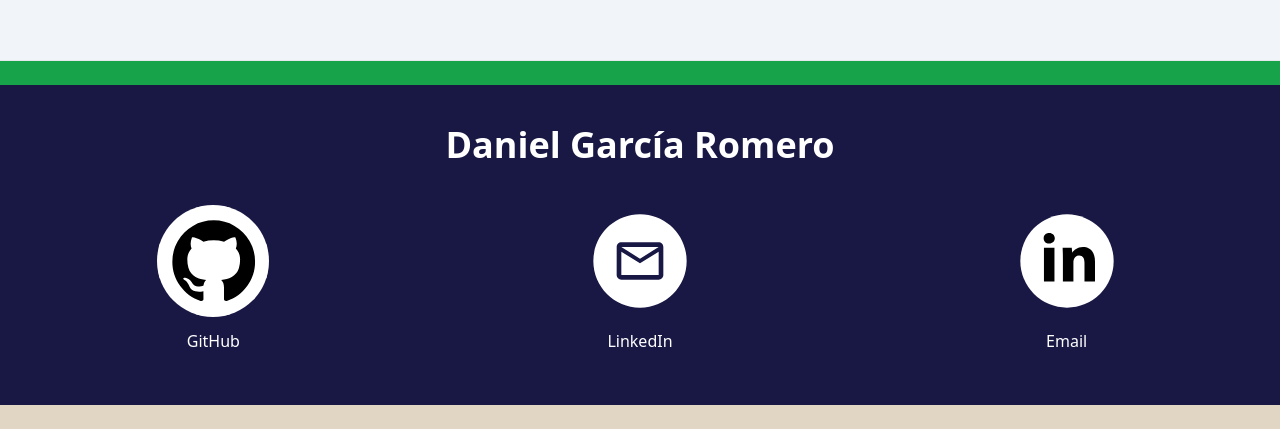
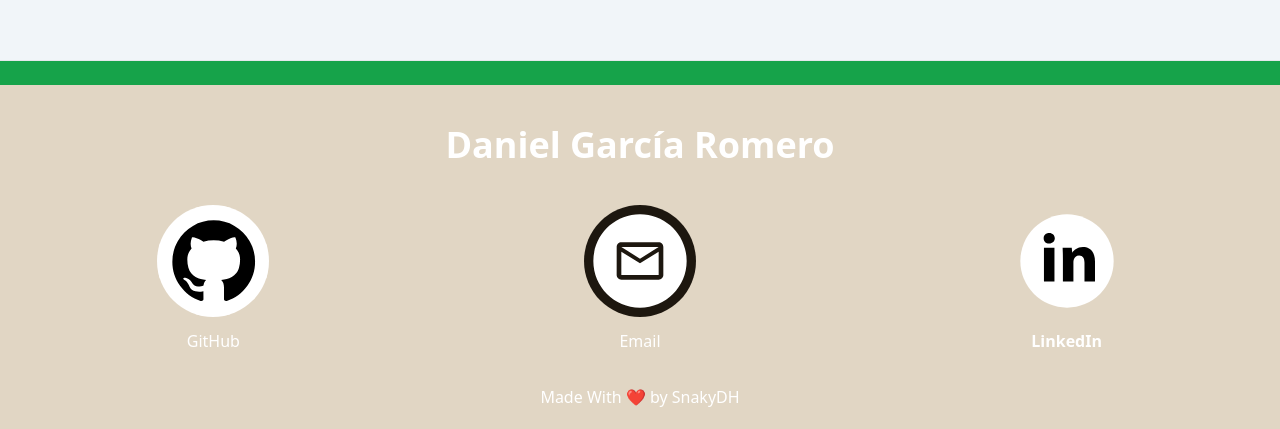
Before and after one commit to SnakyDH/portfolio, a React (Vite) app: page / in a window 1280 px wide. Shown: the part 3813-4242 px from the top of the page. Before the commit the page ends 4218 px from the top, so only its background shows below. Built offline with nearby package versions, Linux system fonts and the light colour scheme.

Commit message:
[TODO] fix svg of Footer

```diff
--- a/src/Components/Footer/index.jsx
+++ b/src/Components/Footer/index.jsx
@@ -4,40 +4,53 @@ function Footer() {
   return (
     <>
       <hr className="bg-green-600 p-3" />
-      <footer className={"bg-blue-section h-80"}>
+      {
+        //todo fix background image error
+      }
+      <footer className={"text-white h-full w-full"}>
         <div>
-          <h2
-            className={"text-white text-center text-4xl font-extrabold pt-10"}
-          >
+          <h2 className={"text-center text-4xl font-extrabold pt-10"}>
             Daniel García Romero
           </h2>
         </div>
         <div className={"flex justify-around pt-10"}>
           <div>
             <img
-              className={"rounded-full w-16 sm:w-28 invert hover:invert-0"}
-              src={"/public/socialMediaSVG/github.svg"}
+              className={
+                "rounded-full w-16 sm:w-28 invert hover:invert-0 hover:shadow-xl hover:shadow-slate-500"
+              }
+              src={"/socialMediaSVG/github.svg"}
               alt={"github"}
             />
-            <p className={"py-3 text-white text-center"}>GitHub</p>
+            <p className={"py-3 text-center"}>GitHub</p>
           </div>
           <div>
             <img
-              className={"rounded-full w-16 sm:w-28 invert hover:invert-0"}
-              src="/public/socialMediaSVG/email.svg"
-              alt={"Linkedin"}
+              className={
+                "bg-slate-200 rounded-full w-16 sm:w-28 invert hover:invert-0 hover:shadow-xl hover:shadow-rose-600"
+              }
+              src="/socialMediaSVG/email.svg"
+              alt={"email"}
             />
-            <p className={"py-3 text-white text-center"}>LinkedIn</p>
+            <p className={"py-3 text-center"}>Email</p>
           </div>
           <div>
             <img
-              className={"rounded-full w-16 sm:w-28 invert hover:invert-0"}
-              src="/public/socialMediaSVG/linkedin.svg"
+              className={
+                "rounded-full w-16 sm:w-28 invert hover:invert-0 hover:shadow-xl hover:shadow-blue-500"
+              }
+              src="/socialMediaSVG/linkedin.svg"
               alt={"Linkedin"}
             />
-            <p className={"py-3 text-white text-center"}>Email</p>
+            <p className={"py-3 text-center font-bold rounded-lg"}>LinkedIn</p>
           </div>
         </div>
+        <p className="text-center py-5">
+          Made With ❤ by
+          <a href="https://github.com/SnakyDH/portfolio" target={"_blank"}>
+            {" SnakyDH"}
+          </a>
+        </p>
       </footer>
     </>
   );
```
Also changed, not shown: 1 other file (tests, documents, lock files or other folders).
